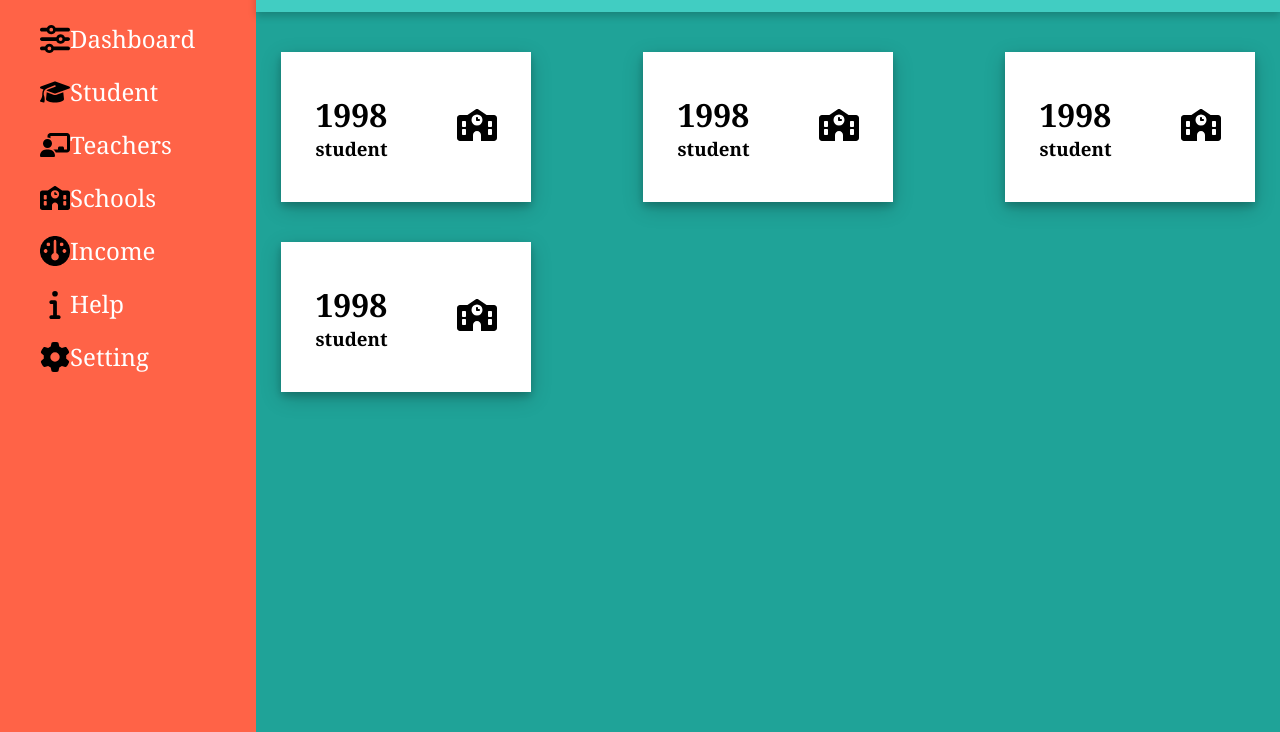
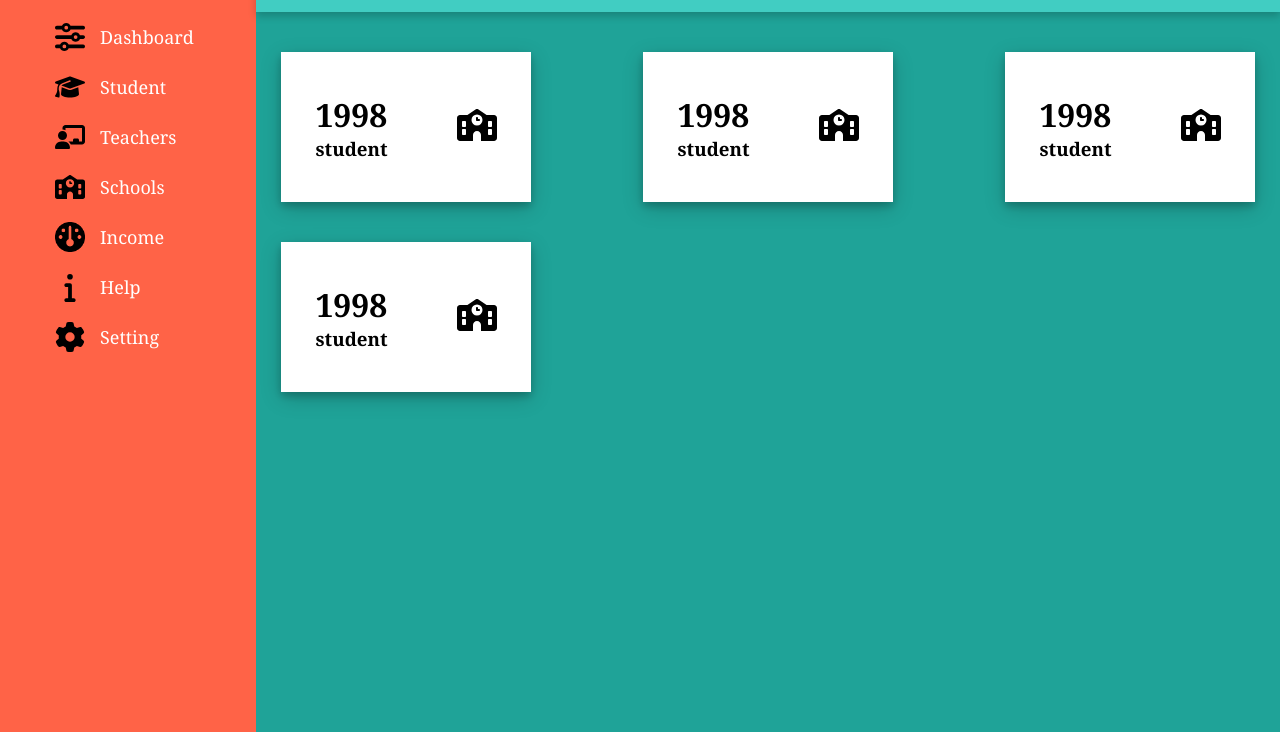
Before and after one commit to nvzt13/10-Basic-HTML-CSS-Project, a plain HTML site: page 9-)Admin-Panel/index.html in a window 1280 px wide. Shown: the part 68-800 px from the top of the page. Drawn offline with Linux system fonts and the light colour scheme.

Commit message:
uploaded ninth project

```diff
--- a/9-)Admin-Panel/style.css
+++ b/9-)Admin-Panel/style.css
@@ -44,8 +44,8 @@ h2{
     justify-content: center;
 }
 .side-menu li{
-    font-size: 24px;
-    padding:10px 40px;
+  font-size: 18px;
+  padding:10px 40px;
     color: white;
     display: flex;
     align-items: center;
@@ -53,6 +53,7 @@ h2{
 .side-menu li img{
     width: 30px;
     height: 30px;
+    margin: 0 15px;
 }
 .side-menu li:hover{
     background: white;
```
